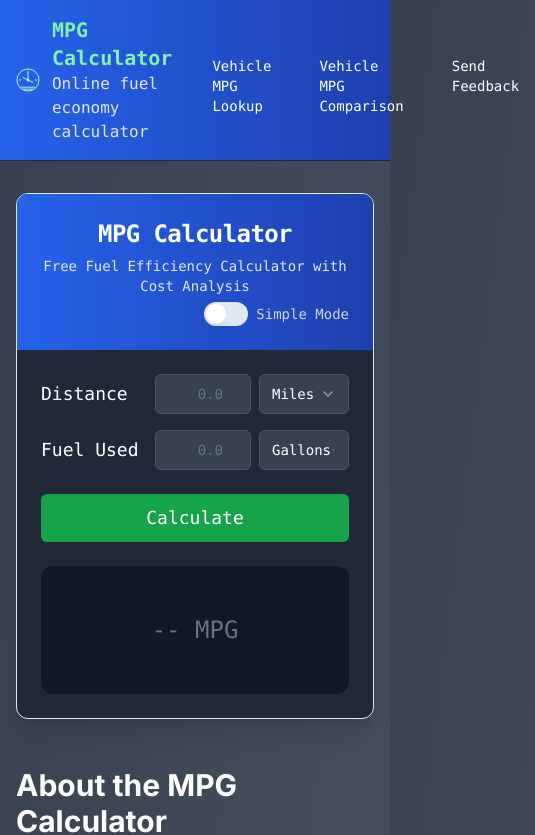
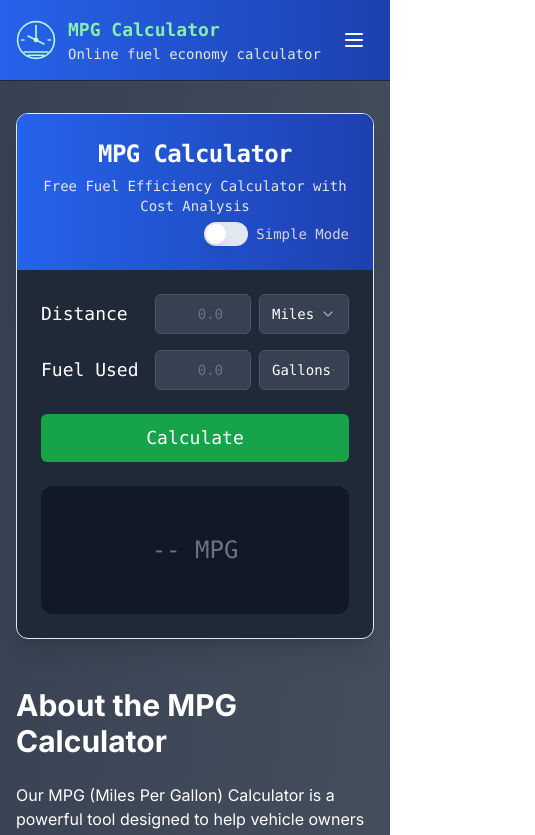
Before and after one commit to nickdelicto/mpgcalculator, a Next.js app: page / in a window 390 px wide. Shown: the top 835 px of the page, 535 px wide, since content can reach past the window. Built offline with nearby package versions, Linux system fonts and the light colour scheme.

Commit message:
make header mobile responsive
- Add hamburger menu for mobile navigation
- Create collapsible mobile menu
- Adjust text and logo sizes for different screens
- Improve spacing and layout for mobile view
- Make navigation buttons more touch-friendly on mobile

```diff
--- a/app/components/Header.tsx
+++ b/app/components/Header.tsx
@@ -1,44 +1,80 @@
+'use client'
+
 import Link from 'next/link'
 import { Button } from "../../components/ui/button"
 import MPGLogo from './MPGLogo'
+import { useState } from 'react'
+import { Menu, X } from 'lucide-react'
 
 export function Header() {
+  const [isMenuOpen, setIsMenuOpen] = useState(false)
+
   return (
     <header className="bg-gradient-to-r from-blue-600 to-blue-800 text-white border-b border-gray-800 font-mono">
-      <div className="container mx-auto px-4 py-4 flex justify-between items-center">
+      <div className="container mx-auto px-4 py-4">
+        {/* Desktop and Mobile Layout */}
+        <div className="flex justify-between items-center">
           <Link href="/" className="flex items-center space-x-3">
-          <MPGLogo className="text-green-200 w-12 h-12" />
+            <MPGLogo className="text-green-200 w-10 h-10 sm:w-12 sm:h-12" />
             <div className="flex flex-col">
-            <span className="text-xl text-green-300 font-bold">MPG Calculator</span>
-            <span className="text-base text-gray-200">Online fuel economy calculator</span>
+              <span className="text-lg sm:text-xl text-green-300 font-bold">MPG Calculator</span>
+              <span className="text-sm sm:text-base text-gray-200">Online fuel economy calculator</span>
             </div>
           </Link>
-        <nav>
+
+          {/* Mobile Menu Button */}
+          <button
+            className="md:hidden p-2 hover:bg-blue-700 rounded-lg"
+            onClick={() => setIsMenuOpen(!isMenuOpen)}
+          >
+            {isMenuOpen ? <X size={24} /> : <Menu size={24} />}
+          </button>
+
+          {/* Desktop Navigation */}
+          <nav className="hidden md:block">
             <ul className="flex space-x-4">
               <li>
                 <Button asChild variant="ghost" className="text-white hover:text-green-300 hover:bg-gray-900">
-                <Link href="/mpg-lookup">
-                  Vehicle MPG Lookup
-                </Link>
+                  <Link href="/mpg-lookup">Vehicle MPG Lookup</Link>
                 </Button>
               </li>
               <li>
                 <Button asChild variant="ghost" className="text-white hover:text-green-300 hover:bg-gray-900">
-                <Link href="/#">
-                  Vehicle MPG Comparison
-                </Link>
+                  <Link href="/#">Vehicle MPG Comparison</Link>
                 </Button>
               </li>
               <li>
                 <Button asChild variant="ghost" className="text-white hover:text-green-300 hover:bg-gray-900">
-                <Link href="/feedback">
-                  Send Feedback
-                </Link>
+                  <Link href="/feedback">Send Feedback</Link>
                 </Button>
               </li>
             </ul>
           </nav>
         </div>
+
+        {/* Mobile Navigation */}
+        {isMenuOpen && (
+          <nav className="md:hidden mt-4 pb-2">
+            <ul className="flex flex-col space-y-2">
+              <li>
+                <Button asChild variant="ghost" className="w-full text-white hover:text-green-300 hover:bg-gray-900 justify-start">
+                  <Link href="/mpg-lookup">Vehicle MPG Lookup</Link>
+                </Button>
+              </li>
+              <li>
+                <Button asChild variant="ghost" className="w-full text-white hover:text-green-300 hover:bg-gray-900 justify-start">
+                  <Link href="/#">Vehicle MPG Comparison</Link>
+                </Button>
+              </li>
+              <li>
+                <Button asChild variant="ghost" className="w-full text-white hover:text-green-300 hover:bg-gray-900 justify-start">
+                  <Link href="/feedback">Send Feedback</Link>
+                </Button>
+              </li>
+            </ul>
+          </nav>
+        )}
+      </div>
     </header>
   )
 }
```
Lines whose indentation alone changed are shown as unchanged.
